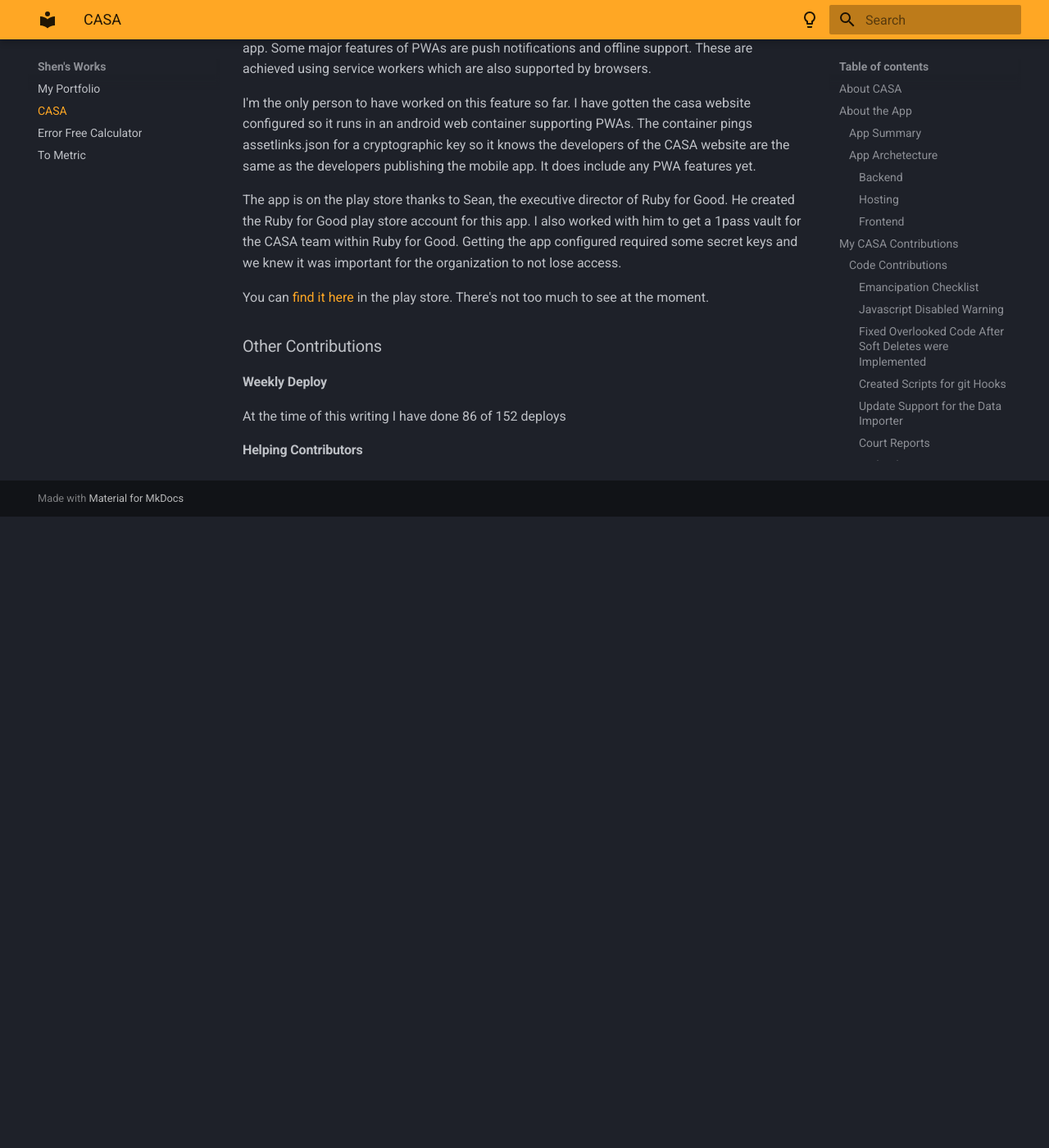
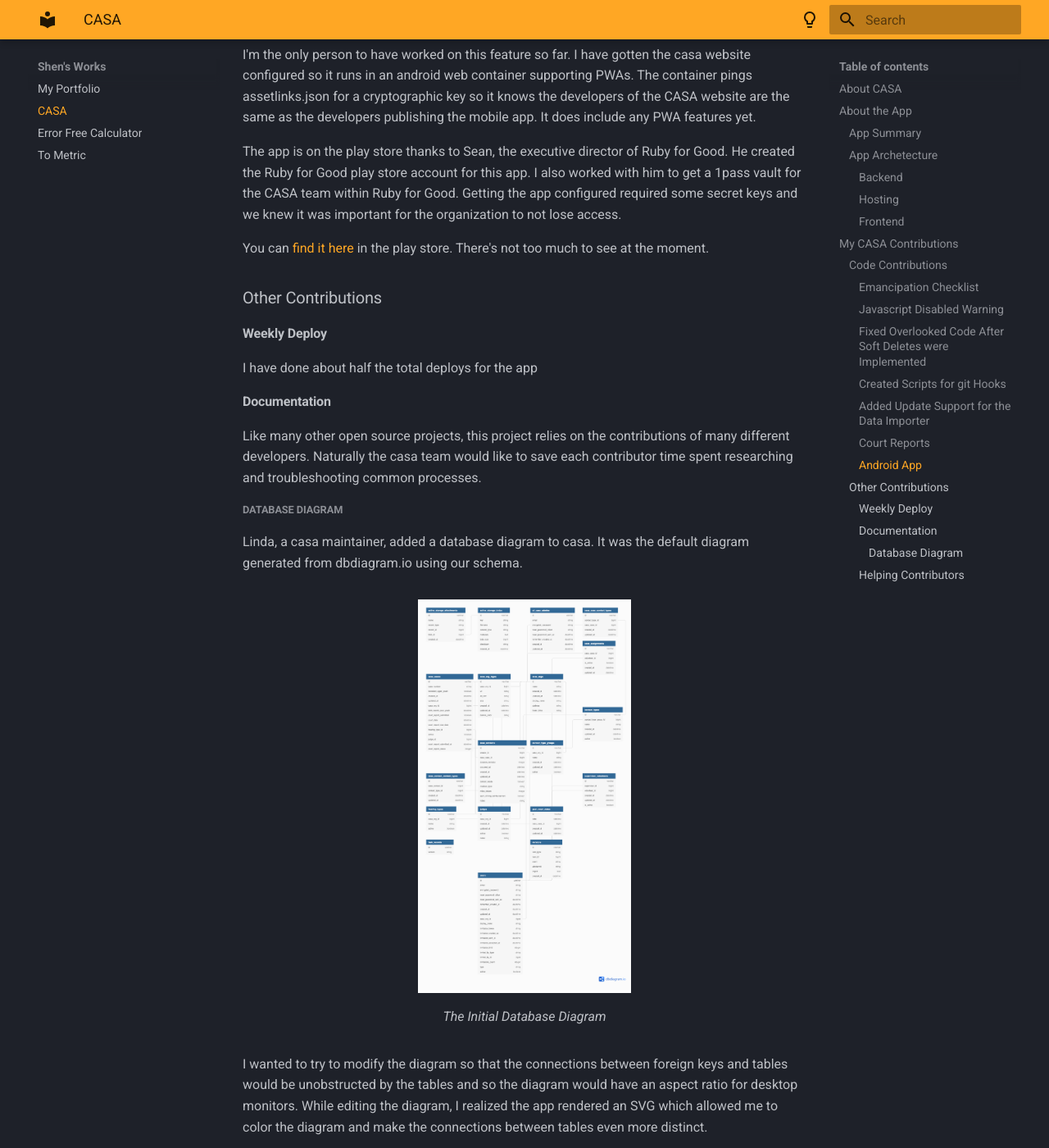
Before and after one commit to FireLemons/portfolio, an MkDocs documentation site: the page built from docs/casa.md, in a window 1280 px wide and 1400 px high, scrolled down 5036 px. Shown: the whole window at 82% size. Built offline with MkDocs 1.6.1 and Material for MkDocs 9.7.7, drawn with Linux system fonts in a browser that asks for light colours; before the commit the page ends 5666 px from its top, so only the background shows below that; some of the changed text lies outside the part shown.

Commit message:
filled out database diagram section

```diff
--- a/docs/casa.md
+++ b/docs/casa.md
@@ -67,9 +67,8 @@ Unlike most of the site, this feature relies on AJAX to save to the database. Wh
 The concept of a checklist layout wasn't my design. I wanted to go for something more like a kanban board beacuse more websites use that UI to address a problem like this. I also wanted notes for emanipation categories so users could see why certain items are stuck or not possible to achieve.
 
 #### Javascript Disabled Warning
+A simple warning stating javascript is required for the app.
 
- - QA
- - Client Side
 #### Fixed Overlooked Code After Soft Deletes were Implemented
 For reports and record keeping all casa cases and case assignments needed to be stored so instead of deleted, so instead of deleting casa cases they are marked as inactive and case assignemnts are marked as unassigned. Some sections of code did not support the new changes. The bugs were:
 
@@ -82,7 +81,7 @@ For reports and record keeping all casa cases and case assignments needed to be
  - A supervisor's weekly summary includes cases that have been unassigned from their volunteers
 
 #### Created Scripts for [git Hooks](https://git-scm.com/book/en/v2/Customizing-Git-Git-Hooks)
-These scripts can update the project locally beyond what git alone is capable of. When used in git hooks this can create a seamless development experience saving time and eliminating errors related to an incorrectly configured project.
+These scripts can update the project locally beyond what git alone is capable of. When called in git hooks these scripts save time spent troubleshooting an out of date project.
 The scripts are:
 
  - **build-assets** compiles css and js
@@ -91,7 +90,7 @@ The scripts are:
  - **update-dependences** installs dependencies if not already installed
  - **update-branch** updates the local main branch. If on a branch other than main, the branch's commits are rebased on top of main
 
-#### Update Support for the Data Importer
+#### Added Update Support for the Data Importer
 CASA Organizations can upload a CSV file containing cases, volunteers, or supervisors. Before the importer would show an error when an existing record would be imported. With this feature if an existing record was found by its primary key, the rest of the record would be updated to match the uploaded CSV.
 
 #### Court Reports
@@ -119,5 +118,37 @@ You can [find it here](https://play.google.com/store/apps/details?id=org.rubyfor
 
 ### Other Contributions
 #### Weekly Deploy
-At the time of this writing I have done 86 of 152 deploys
+I have done about half the total deploys for the app
+
+#### Documentation
+Like many other open source projects, this project relies on the contributions of many different developers. Naturally the casa team would like to save each contributor time spent researching and troubleshooting common processes.
+
+##### Database Diagram
+Linda, a casa maintainer, added a database diagram to casa. It was the default diagram generated from dbdiagram.io using our schema.
+<figure markdown>
+  ![Database Diagram First](./img/database-diagram-v1.png){ style="height: 30em", title="open image in a new tab to see full detail" }
+  <figcaption>The Initial Database Diagram</figcaption>
+</figure>
+
+I wanted to try to modify the diagram so that the connections between foreign keys and tables would be unobstructed by the tables and so the diagram would have an aspect ratio for desktop monitors. While editing the diagram, I realized the app rendered an SVG which allowed me to color the diagram and make the connections between tables even more distinct.
+
+<figure markdown>
+  ![Database Diagram Second](./img/database-diagram-v2.png){ title="open image in a new tab to see full detail" }
+  <figcaption>Version 2</figcaption>
+</figure>
+
+I repeated this process to update the diagram as the schema changed. On one iteration I added colorblind compatable coloring.
+
+<figure markdown>
+  ![Database Diagram Third](./img/database-diagram-v3.png){ title="open image in a new tab to see full detail" }
+  <figcaption>The last diagram made at dbdiagram.io with a colorblind compatible palette</figcaption>
+</figure>
+
+One day dbdiagram.io stopped rendering SVG diagrams. So I am currently in the process of converting the diagram into a krita project file. Krita is an exceptional free and open source drawing editor. I highly recommend it after working with it for a few years. [Find it here](https://krita.org/).
+
+<figure markdown>
+  ![Database Diagram Krita](./img/database-diagram-v4.svg){ title="open image in a new tab to see full detail" }
+  <figcaption>A section of the schema diagrammed in krita</figcaption>
+</figure>
+
 #### Helping Contributors
```
Also changed, not shown: docs/img/database-diagram-v1.png (added), docs/img/database-diagram-v2.png (added), docs/img/database-diagram-v3.png (added), docs/img/database-diagram-v4.svg (added).
